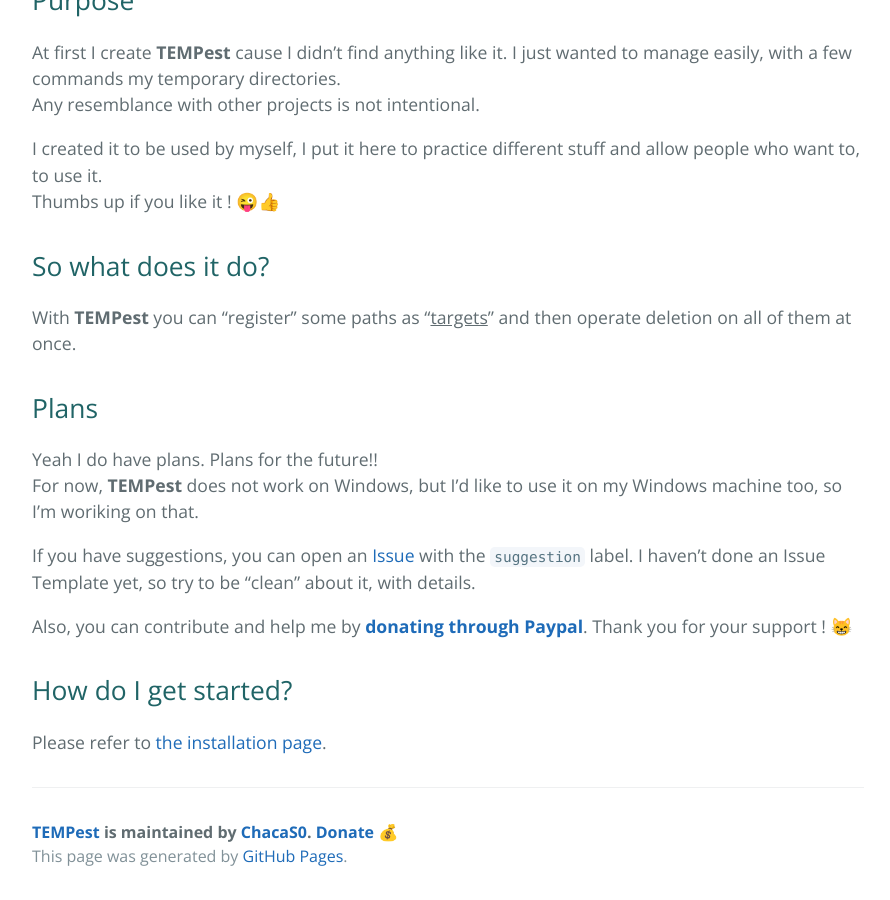
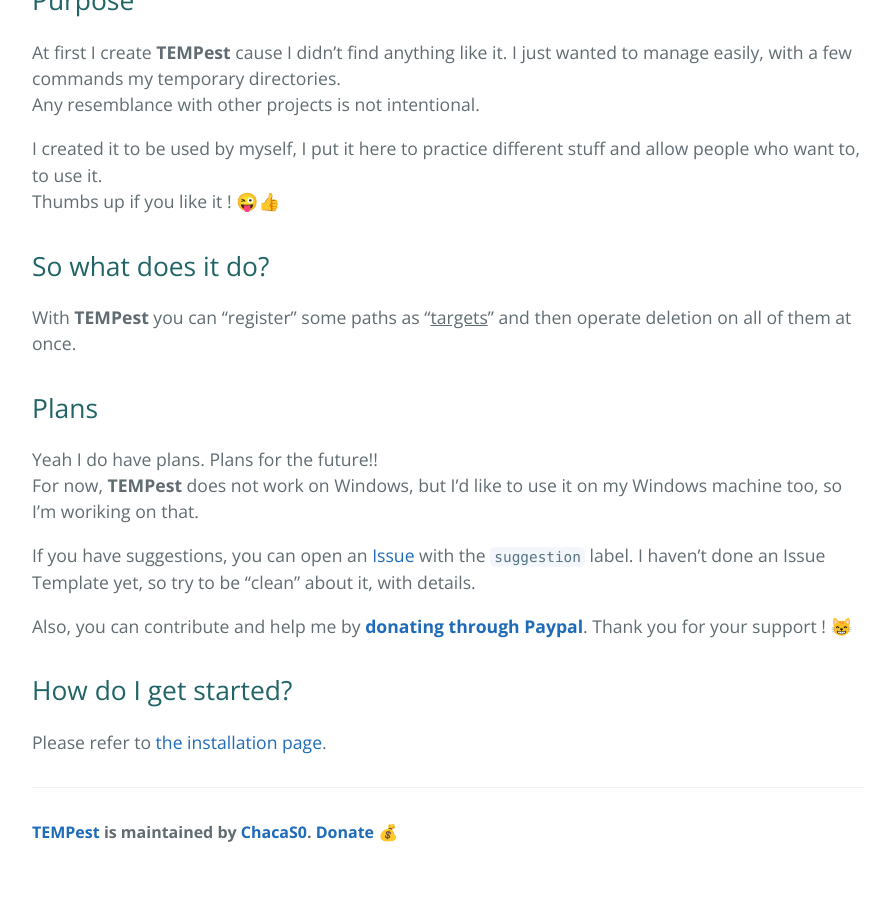
Before and after one commit to ChacaS0/tempest, a Jekyll site: the page built from index.md, in a window 1280 px wide and 900 px high, scrolled down 940 px. Shown: the whole window, without its empty margins (192-1082 px from the left). Built offline with Jekyll 4.4.1, drawn with Linux system fonts in a browser that asks for light colours; emoji names are drawn with the system emoji font; our own code applies the rules of GitHub Pages for plain Markdown files; after the commit the page ends 1816 px from its top, so only the background shows below that.

Commit message:
Small clean on footer

```diff
--- a/_layouts/default.html
+++ b/_layouts/default.html
@@ -44,7 +44,7 @@
         {% if site.github.is_project_page %}
           <span class="site-footer-owner"><a href="{{ site.github.repository_url }}">TEMPest</a> is maintained by <a href="{{ site.github.owner_url }}">{{ site.github.owner_name }}</a>. <strong><a href="https://www.paypal.com/cgi-bin/webscr?cmd=_s-xclick&hosted_button_id=TQYU8BPPV5YWA" target="_blank" title="Redirects to Paypal">Donate :moneybag:</a></strong></span>
         {% endif %}
-        <span class="site-footer-credits">This page was generated by <a href="https://pages.github.com">GitHub Pages</a>.</span>
+        <!-- <span class="site-footer-credits">This page was generated by <a href="https://pages.github.com">GitHub Pages</a>.</span> -->
       </footer>
     </section>
 
--- a/_layouts/wallet.html
+++ b/_layouts/wallet.html
@@ -96,7 +96,6 @@
         {% if site.github.is_project_page %}
           <span class="site-footer-owner"><a href="{{ site.github.repository_url }}">TEMPest</a> is maintained by <a href="{{ site.github.owner_url }}">{{ site.github.owner_name }}</a>. <strong><a href="https://www.paypal.com/cgi-bin/webscr?cmd=_s-xclick&hosted_button_id=TQYU8BPPV5YWA" target="_blank" title="Redirects to Paypal">Donate :moneybag:</a></strong></span>
         {% endif %}
-        <span class="site-footer-credits">This page was generated by <a href="https://pages.github.com">GitHub Pages</a>.</span>
       </footer>
     </section>
 
```
